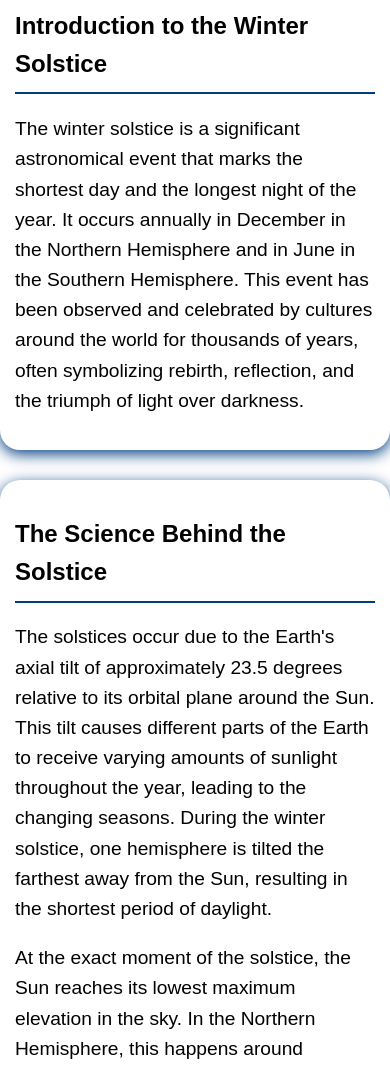
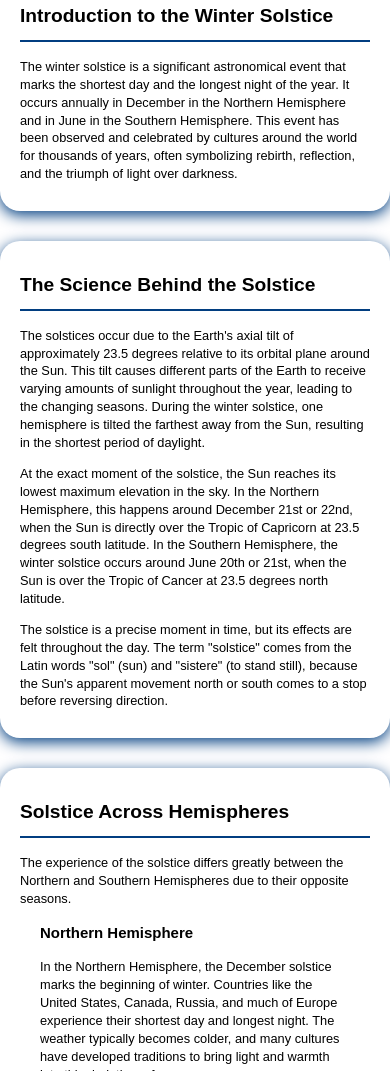
Before and after one commit to umar-farooq-shaik/Frontend-Challenge-December-Edition, a plain HTML site: page index.html in a window 390 px wide. Shown: the part 929-2000 px from the top of the page. Drawn offline with Linux system fonts and the light colour scheme.

Commit message:
size,pad

```diff
--- a/style.css
+++ b/style.css
@@ -165,12 +165,24 @@ h2 {
 @media (max-width: 480px) {
     section {
         padding: 15px;
+        font-size: 0.8rem;
+        line-height: 1.4;
 
     }
-    section p{
-        font-size: 1.2rem;
+}
+/* Add padding for section cards on mobile screens */
+@media (max-width: 768px) {
+    section {
+        padding-left: 20px;
+        padding-right: 20px;
+    }
+
+    article {
+        padding-left: 20px;
+        padding-right: 20px;
     }
 }
+
 
 /* Footer styling */
 footer {
```
